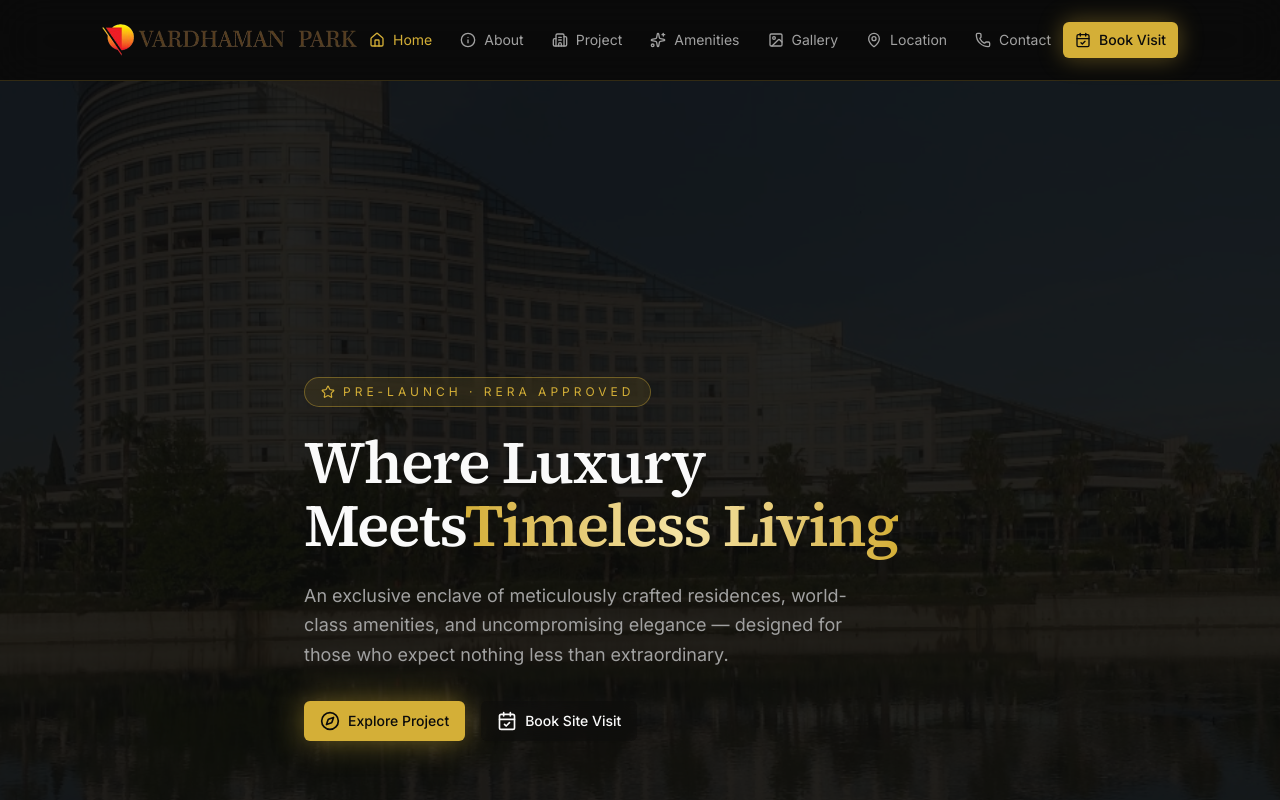
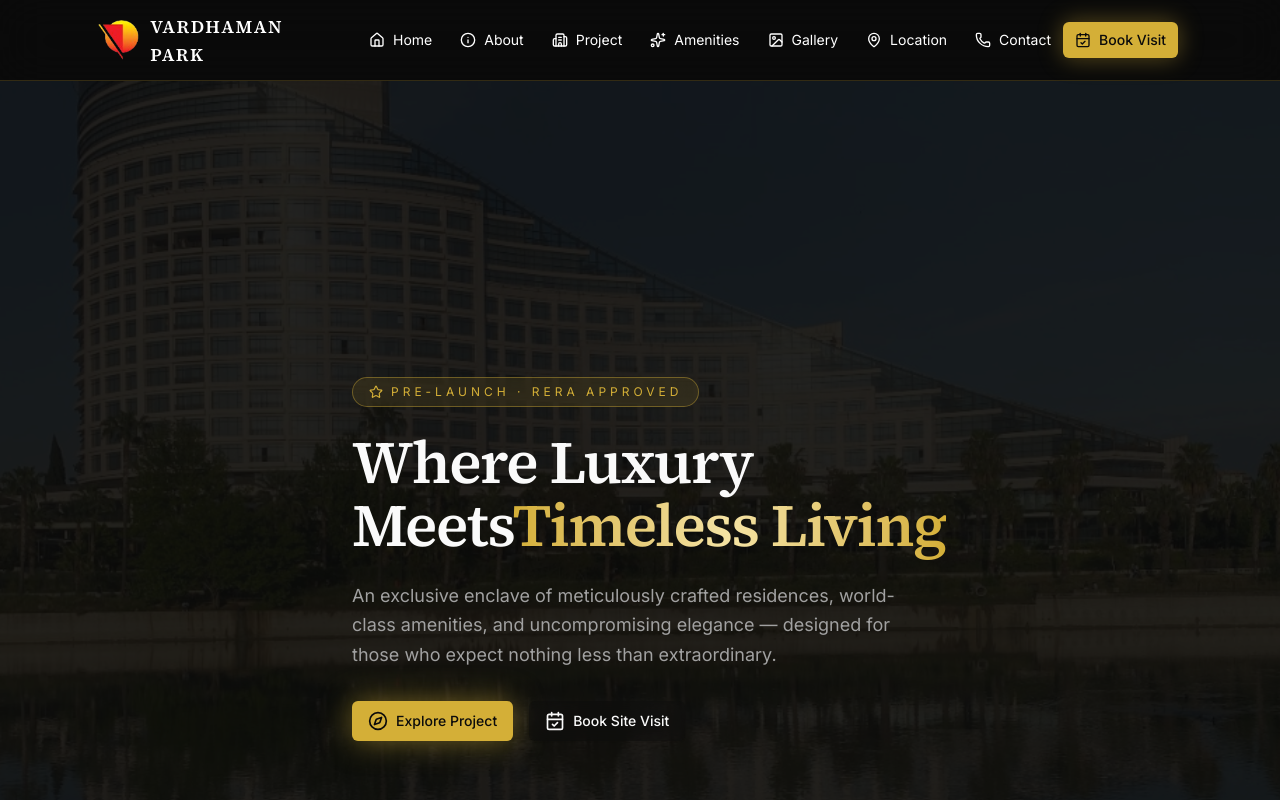
Before and after one commit to karanbhoir1bcs-eng/Vardhaman-Park-, a React (Vite) app: page / in a window 1280 px wide. Shown: the top 800 px of the page. Built offline with nearby package versions, Linux system fonts and the light colour scheme; grey boxes are pictures that could not be loaded; a web font is replaced by a local one.

Commit message:
Refine logo format to white text, adjust navigation spacing, and align hero elements vertically

```diff
--- a/src/App.tsx
+++ b/src/App.tsx
@@ -45,7 +45,7 @@ import {
 } from "lucide-react";
 import { Button } from "@/components/ui/button";
 import { Card, CardContent, CardHeader, CardTitle } from "@/components/ui/card";
-import vardhamanLogo from "@/assets/vardhaman-park-logo.png";
+import vardhamanCrest from "@/assets/vardhaman-park-crest.png";
 import luxuryFacade from "@/assets/luxury-facade.jpg";
 import masterPlan from "@/assets/master-plan.jpg";
 import heroBg1 from "@/assets/hero-1.jpg";
@@ -349,39 +349,42 @@ export default function App() {
       <div className="bg-neutral-950 text-neutral-50 w-full min-h-screen overflow-x-hidden">
         <header className="sticky z-50 backdrop-blur-xl bg-neutral-950/70 border-[#D4AF37]/20 border-t-0 border-r-0 border-b-1 border-l-0 border-solid top-0 w-full">
           <div className="max-w-[1140px] flex mx-auto px-8 justify-between items-center h-20">
-            <a href="#home" className="flex items-center">
+            <a href="#home" className="flex items-center gap-[11px] -ml-1">
               <img
-                src={vardhamanLogo}
+                src={vardhamanCrest}
                 alt="Vardhaman Park"
                 className="h-10 w-auto object-contain"
               />
+              <span className="font-serif font-semibold text-white text-lg tracking-[1.5px] uppercase mt-0.5">
+                Vardhaman Park
+              </span>
             </a>
-            <nav className="hidden md:flex justify-center items-center gap-1">
-              <a href="#home" className="text-[#D4AF37] text-sm leading-5 px-3 gap-2 inline-flex items-center hover:bg-neutral-800/50 rounded-md py-2 transition-colors">
+            <nav className="hidden md:flex justify-center items-center gap-1 md:ml-6 mr-auto">
+              <a href="#home" className="text-white text-sm leading-5 px-3 gap-2 inline-flex items-center hover:text-[#D4AF37] hover:bg-neutral-800/50 rounded-md py-2 transition-colors">
                 <Home className="size-4" />
                 Home
               </a>
-              <a href="#about" className="text-[#a1a1a1] text-sm leading-5 px-3 gap-2 inline-flex items-center hover:text-neutral-50 hover:bg-neutral-800/50 rounded-md py-2 transition-colors">
+              <a href="#about" className="text-white text-sm leading-5 px-3 gap-2 inline-flex items-center hover:text-[#D4AF37] hover:bg-neutral-800/50 rounded-md py-2 transition-colors">
                 <Info className="size-4" />
                 About
               </a>
-              <a href="#project" className="text-[#a1a1a1] text-sm leading-5 px-3 gap-2 inline-flex items-center hover:text-neutral-50 hover:bg-neutral-800/50 rounded-md py-2 transition-colors">
+              <a href="#project" className="text-white text-sm leading-5 px-3 gap-2 inline-flex items-center hover:text-[#D4AF37] hover:bg-neutral-800/50 rounded-md py-2 transition-colors">
                 <Building2 className="size-4" />
                 Project
               </a>
-              <a href="#amenities" className="text-[#a1a1a1] text-sm leading-5 px-3 gap-2 inline-flex items-center hover:text-neutral-50 hover:bg-neutral-800/50 rounded-md py-2 transition-colors">
+              <a href="#amenities" className="text-white text-sm leading-5 px-3 gap-2 inline-flex items-center hover:text-[#D4AF37] hover:bg-neutral-800/50 rounded-md py-2 transition-colors">
                 <Sparkles className="size-4" />
                 Amenities
               </a>
-              <a href="#gallery" className="text-[#a1a1a1] text-sm leading-5 px-3 gap-2 inline-flex items-center hover:text-neutral-50 hover:bg-neutral-800/50 rounded-md py-2 transition-colors">
+              <a href="#gallery" className="text-white text-sm leading-5 px-3 gap-2 inline-flex items-center hover:text-[#D4AF37] hover:bg-neutral-800/50 rounded-md py-2 transition-colors">
                 <Image className="size-4" />
                 Gallery
               </a>
-              <a href="#location" className="text-[#a1a1a1] text-sm leading-5 px-3 gap-2 inline-flex items-center hover:text-neutral-50 hover:bg-neutral-800/50 rounded-md py-2 transition-colors">
+              <a href="#location" className="text-white text-sm leading-5 px-3 gap-2 inline-flex items-center hover:text-[#D4AF37] hover:bg-neutral-800/50 rounded-md py-2 transition-colors">
                 <MapPin className="size-4" />
                 Location
               </a>
-              <a href="#contact" className="text-[#a1a1a1] text-sm leading-5 px-3 gap-2 inline-flex items-center hover:text-neutral-50 hover:bg-neutral-800/50 rounded-md py-2 transition-colors">
+              <a href="#contact" className="text-white text-sm leading-5 px-3 gap-2 inline-flex items-center hover:text-[#D4AF37] hover:bg-neutral-800/50 rounded-md py-2 transition-colors">
                 <Phone className="size-4" />
                 Contact
               </a>
@@ -501,7 +504,7 @@ export default function App() {
           </div>
           <div className="bg-[#0b0b0b]/90 absolute inset-0 z-20" />
           <div className="relative z-30 max-w-[1140px] flex mx-auto px-8 flex-col justify-center flex-grow pt-32 pb-16 md:py-0">
-            <div className="max-w-2xl">
+            <div className="max-w-2xl md:pl-12">
               <div className="inline-flex backdrop-blur-md rounded-full bg-[#D4AF37]/10 border-[#D4AF37]/40 border-1 border-solid mb-6 px-4 py-1.5 items-center gap-2">
                 <Star className="size-3.5 text-[#D4AF37]" />
                 <span className="uppercase text-[#D4AF37] text-xs leading-4 tracking-[4px]">
@@ -1363,14 +1366,17 @@ export default function App() {
 
               {/* Brand */}
               <div className="col-span-1">
-                <a href="#home" className="flex items-center mb-4">
+                <a href="#home" className="flex items-center gap-[11px] mb-4">
                   <img
-                    src={vardhamanLogo}
+                    src={vardhamanCrest}
                     alt="Vardhaman Park"
                     className="h-10 w-auto object-contain"
                   />
+                  <span className="font-serif font-semibold text-white text-lg tracking-[1.5px] uppercase mt-0.5">
+                    Vardhaman Park
+                  </span>
                 </a>
-                <p className="text-[#a1a1a1] text-sm leading-6 mb-5">
+                <p className="text-white text-sm leading-6 mb-5">
                   An exclusive enclave of meticulously crafted residences designed for those who expect nothing less than extraordinary.
                 </p>
                 <div className="flex items-center gap-3">
@@ -1387,7 +1393,7 @@ export default function App() {
                       aria-label={label}
                       className="size-9 rounded-full bg-neutral-800 border border-neutral-700 hover:border-[#D4AF37]/50 hover:bg-[#D4AF37]/10 flex items-center justify-center transition-colors"
                     >
-                      <svg viewBox="0 0 24 24" fill="none" stroke="currentColor" strokeWidth="1.8" strokeLinecap="round" strokeLinejoin="round" className="size-4 text-[#a1a1a1] hover:text-[#D4AF37]">
+                      <svg viewBox="0 0 24 24" fill="none" stroke="currentColor" strokeWidth="1.8" strokeLinecap="round" strokeLinejoin="round" className="size-4 text-white hover:text-[#D4AF37]">
                         <path d={path} />
                       </svg>
                     </a>
@@ -1397,7 +1403,7 @@ export default function App() {
 
               {/* Quick Links */}
               <div>
-                <h4 className="font-serif font-semibold text-neutral-50 text-base mb-5">Quick Links</h4>
+                <h4 className="font-serif font-semibold text-white text-base mb-5">Quick Links</h4>
                 <ul className="flex flex-col gap-3">
                   {[
                     { label: "Home", href: "#home" },
@@ -1409,7 +1415,7 @@ export default function App() {
                     { label: "Contact", href: "#contact" },
                   ].map(({ label, href }) => (
                     <li key={label}>
-                      <a href={href} className="text-[#a1a1a1] text-sm hover:text-[#D4AF37] transition-colors flex items-center gap-2 group">
+                      <a href={href} className="text-white text-sm hover:text-[#D4AF37] transition-colors flex items-center gap-2 group">
                         <span className="w-4 h-px bg-[#D4AF37]/40 group-hover:w-6 group-hover:bg-[#D4AF37] transition-all duration-300" />
                         {label}
                       </a>
@@ -1420,11 +1426,11 @@ export default function App() {
 
               {/* Project Info */}
               <div>
-                <h4 className="font-serif font-semibold text-neutral-50 text-base mb-5">Project Info</h4>
+                <h4 className="font-serif font-semibold text-white text-base mb-5">Project Info</h4>
                 <ul className="flex flex-col gap-3">
                   {["2 BHK Residences", "3 BHK Residences", "4 BHK Penthouses", "Master Plan", "Floor Plans", "Price List", "RERA Details"].map((item) => (
                     <li key={item}>
-                      <a href="#" className="text-[#a1a1a1] text-sm hover:text-[#D4AF37] transition-colors flex items-center gap-2 group">
+                      <a href="#" className="text-white text-sm hover:text-[#D4AF37] transition-colors flex items-center gap-2 group">
                         <span className="w-4 h-px bg-[#D4AF37]/40 group-hover:w-6 group-hover:bg-[#D4AF37] transition-all duration-300" />
                         {item}
                       </a>
@@ -1435,13 +1441,13 @@ export default function App() {
 
               {/* Contact */}
               <div>
-                <h4 className="font-serif font-semibold text-neutral-50 text-base mb-5">Contact Us</h4>
+                <h4 className="font-serif font-semibold text-white text-base mb-5">Contact Us</h4>
                 <ul className="flex flex-col gap-4">
                   <li className="flex items-start gap-3">
                     <div className="size-8 shrink-0 rounded-lg bg-[#D4AF37]/10 border border-[#D4AF37]/25 flex items-center justify-center mt-0.5">
                       <MapPin className="size-4 text-[#D4AF37]" />
                     </div>
-                    <p className="text-[#a1a1a1] text-sm leading-5">
+                    <p className="text-white text-sm leading-5">
                       Vardhaman Park, Sector 12,<br />
                       New Delhi – 110 001, India
                     </p>
@@ -1450,7 +1456,7 @@ export default function App() {
                     <div className="size-8 shrink-0 rounded-lg bg-[#D4AF37]/10 border border-[#D4AF37]/25 flex items-center justify-center">
                       <Phone className="size-4 text-[#D4AF37]" />
                     </div>
-                    <a href="tel:+911234567890" className="text-[#a1a1a1] text-sm hover:text-[#D4AF37] transition-colors">
+                    <a href="tel:+911234567890" className="text-white text-sm hover:text-[#D4AF37] transition-colors">
                       +91 12345 67890
                     </a>
                   </li>
@@ -1458,7 +1464,7 @@ export default function App() {
                     <div className="size-8 shrink-0 rounded-lg bg-[#D4AF37]/10 border border-[#D4AF37]/25 flex items-center justify-center">
                       <Mail className="size-4 text-[#D4AF37]" />
                     </div>
-                    <a href="mailto:info@vardhamanpark.com" className="text-[#a1a1a1] text-sm hover:text-[#D4AF37] transition-colors">
+                    <a href="mailto:info@vardhamanpark.com" className="text-white text-sm hover:text-[#D4AF37] transition-colors">
                       info@vardhamanpark.com
                     </a>
                   </li>
@@ -1477,16 +1483,16 @@ export default function App() {
 
             {/* Divider */}
             <div className="border-t border-[#D4AF37]/10 pt-6 flex flex-col sm:flex-row items-center justify-between gap-3">
-              <p className="text-[#a1a1a1] text-xs">
+              <p className="text-white text-xs">
                 © 2025 Vardhaman Park. All rights reserved.
               </p>
-              <div className="flex items-center gap-1 text-[#a1a1a1] text-xs">
+              <div className="flex items-center gap-1 text-white text-xs">
                 <ShieldCheck className="size-3.5 text-[#D4AF37]" />
                 RERA Approved &nbsp;·&nbsp; MahaRERA No. P52100XXXXX
               </div>
               <div className="flex items-center gap-4">
                 {["Privacy Policy", "Terms of Use", "Disclaimer"].map((item) => (
-                  <a key={item} href="#" className="text-[#a1a1a1] text-xs hover:text-[#D4AF37] transition-colors">
+                  <a key={item} href="#" className="text-white text-xs hover:text-[#D4AF37] transition-colors">
                     {item}
                   </a>
                 ))}
```
Also changed, not shown: src/assets/vardhaman-park-crest.png (added).
